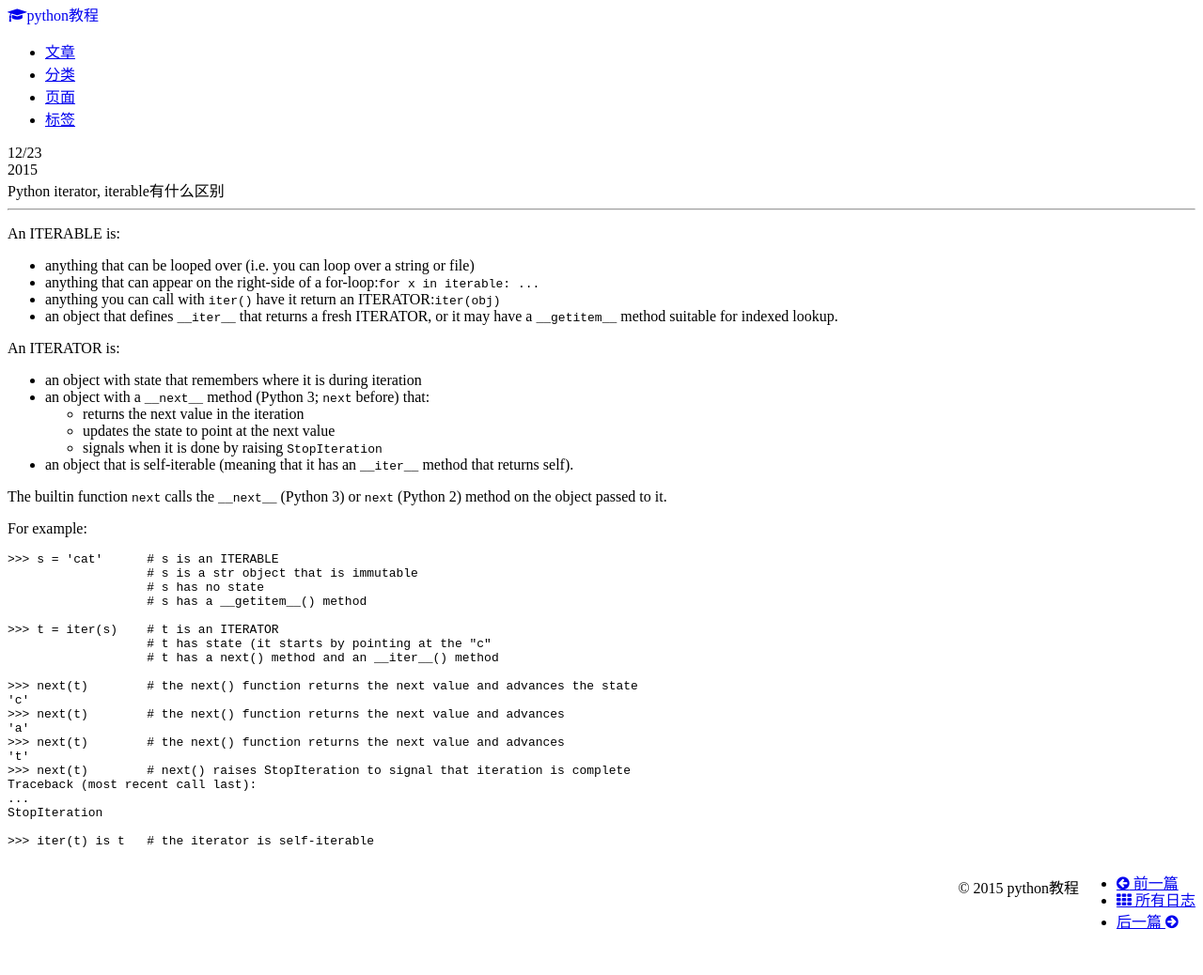
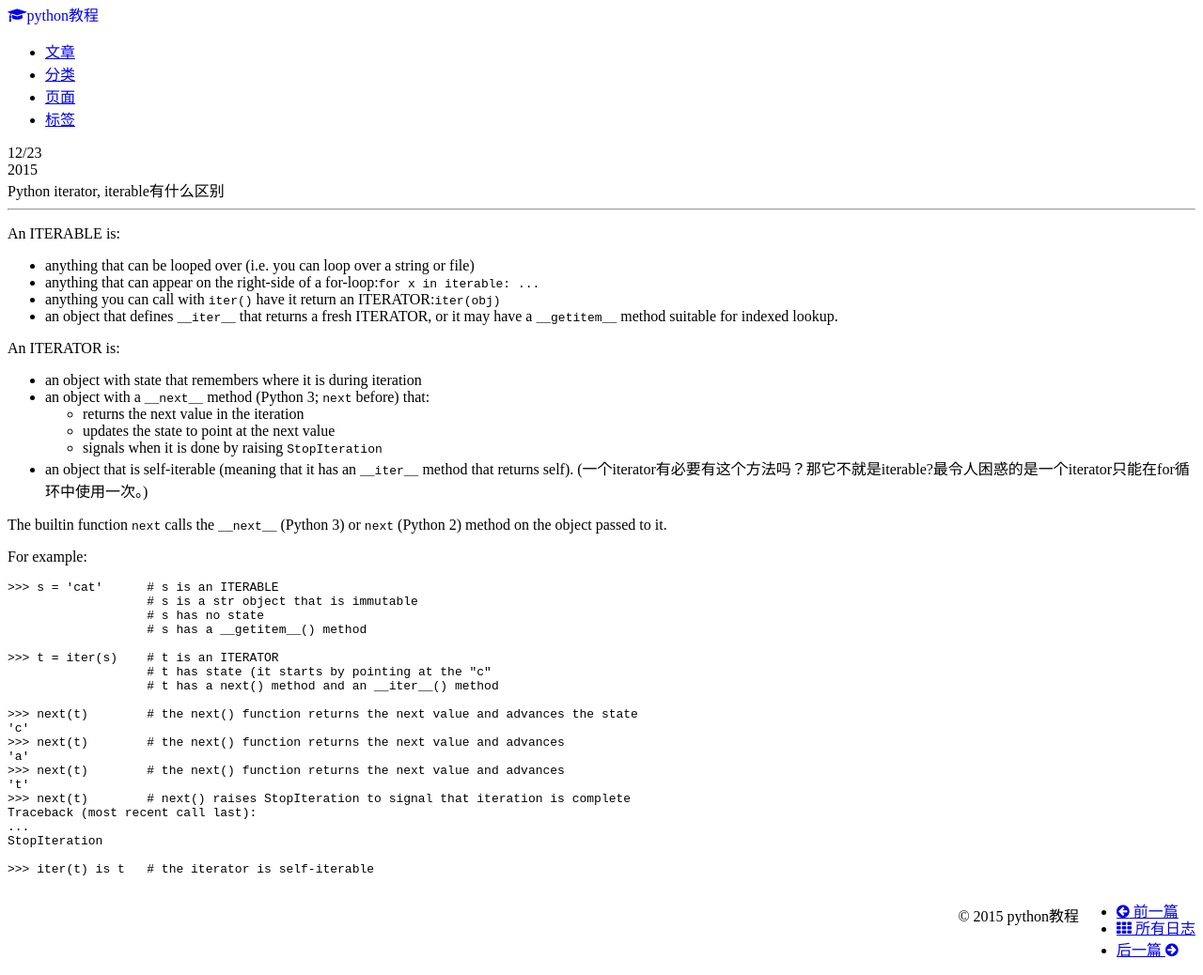
Before and after one commit to pythonjiaocheng/pythonjiaocheng.github.io, a Jekyll site: the page built from _posts/python/2015-12-23-python-iterator,-iterable有什么区别.md, in a window 1280 px wide. Shown: the whole page at 94% size. Built offline with Jekyll 4.4.1, drawn with Linux system fonts in a browser that asks for light colours; nearby versions of some CDN libraries; before the commit the page ends 1008 px from its top, so only the background shows below that.

Commit message:
必须要填写才填写的

```diff
--- a/_posts/python/2015-12-23-python-iterator,-iterable有什么区别.md
+++ b/_posts/python/2015-12-23-python-iterator,-iterable有什么区别.md
@@ -22,7 +22,7 @@ An ITERATOR is:
     - returns the next value in the iteration
      - updates the state to point at the next value
      - signals when it is done by raising `StopIteration`
-- an object that is self-iterable (meaning that it has an `__iter__` method that returns self).
+- an object that is self-iterable (meaning that it has an `__iter__` method that returns self). (一个iterator有必要有这个方法吗？那它不就是iterable?最令人困惑的是一个iterator只能在for循环中使用一次。)
 
 
 The builtin function `next` calls the `__next__` (Python 3) or `next` (Python 2) method on the object passed to it.
```
Also changed, not shown: 1 other file.
